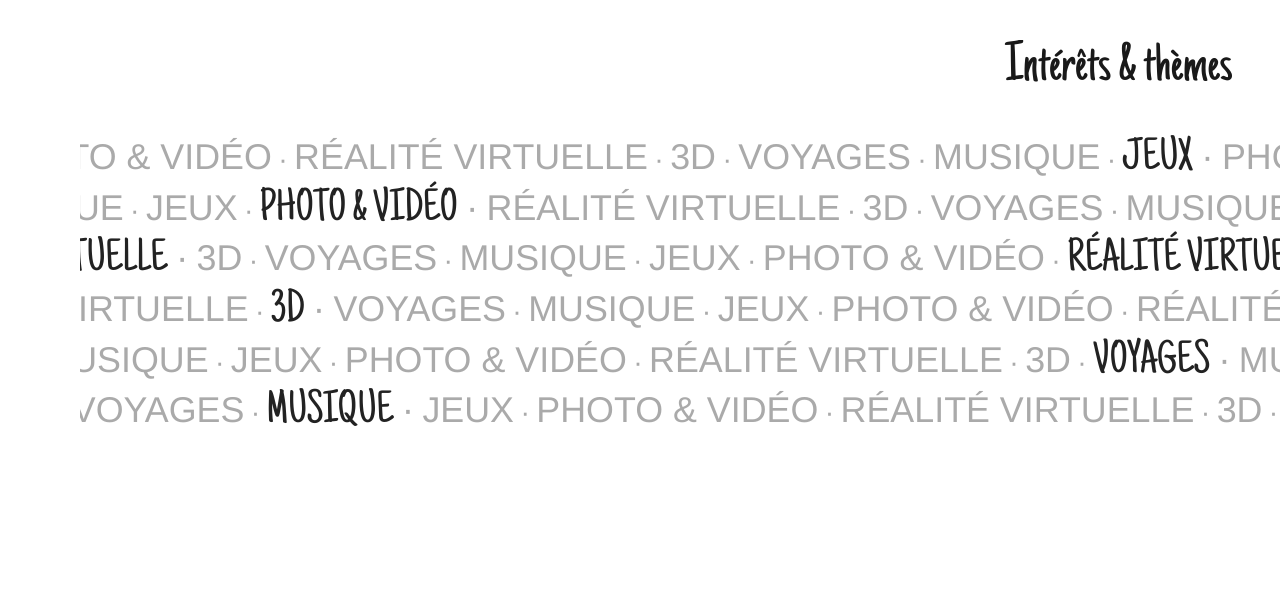
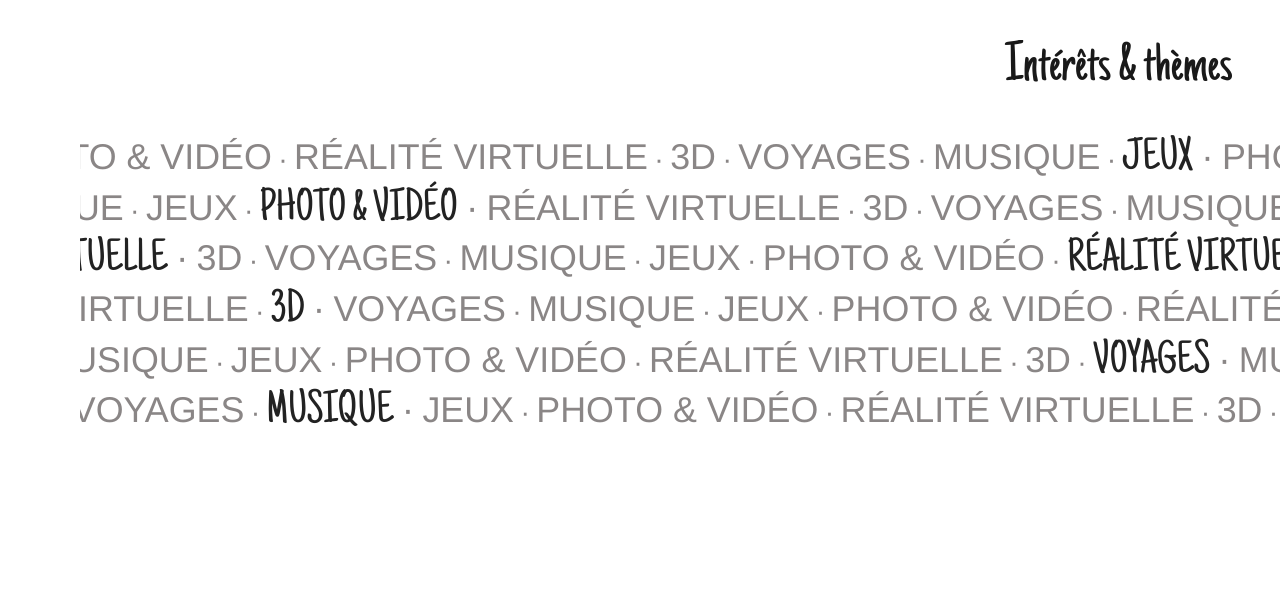
Before and after one commit to yas0reo/portfolio2026, a plain HTML site: page index.html in a window 1280 px wide. Shown: the part 1580-2170 px from the top of the page. Drawn offline with Linux system fonts and the light colour scheme.

Commit message:
t-08, t-23 et t-37 erreur de contraste (texte pale pour la section intéret et themes)

```diff
--- a/css/variables.css
+++ b/css/variables.css
@@ -9,5 +9,5 @@
   --gris-collage: #a3a1a1;
   --gris-projets: #c7c5c5;
   --gris-clair: #dadada;
-  --gris-themes: #aaa;
+  --gris-themes: #8a8686;
 }
```
